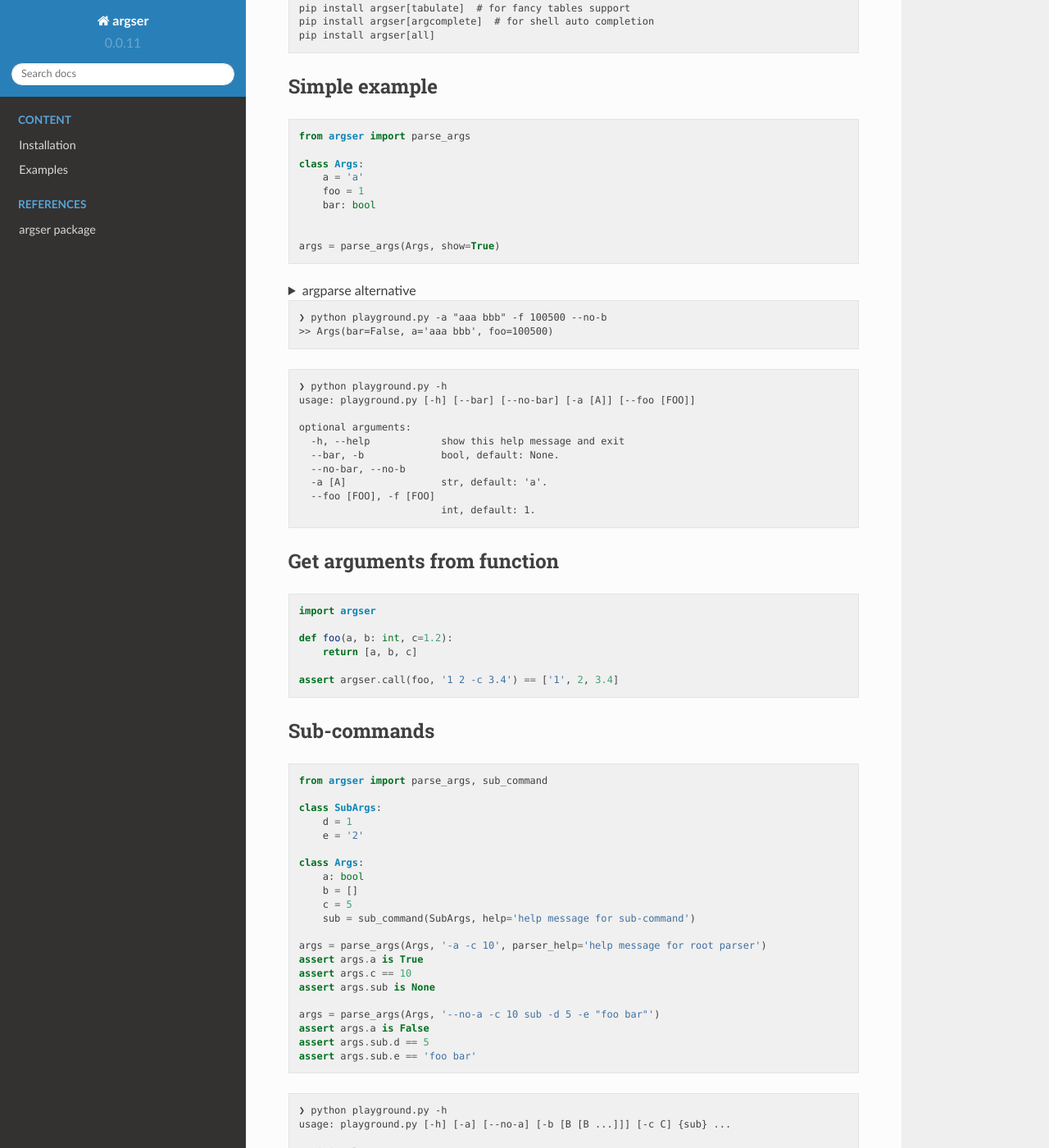
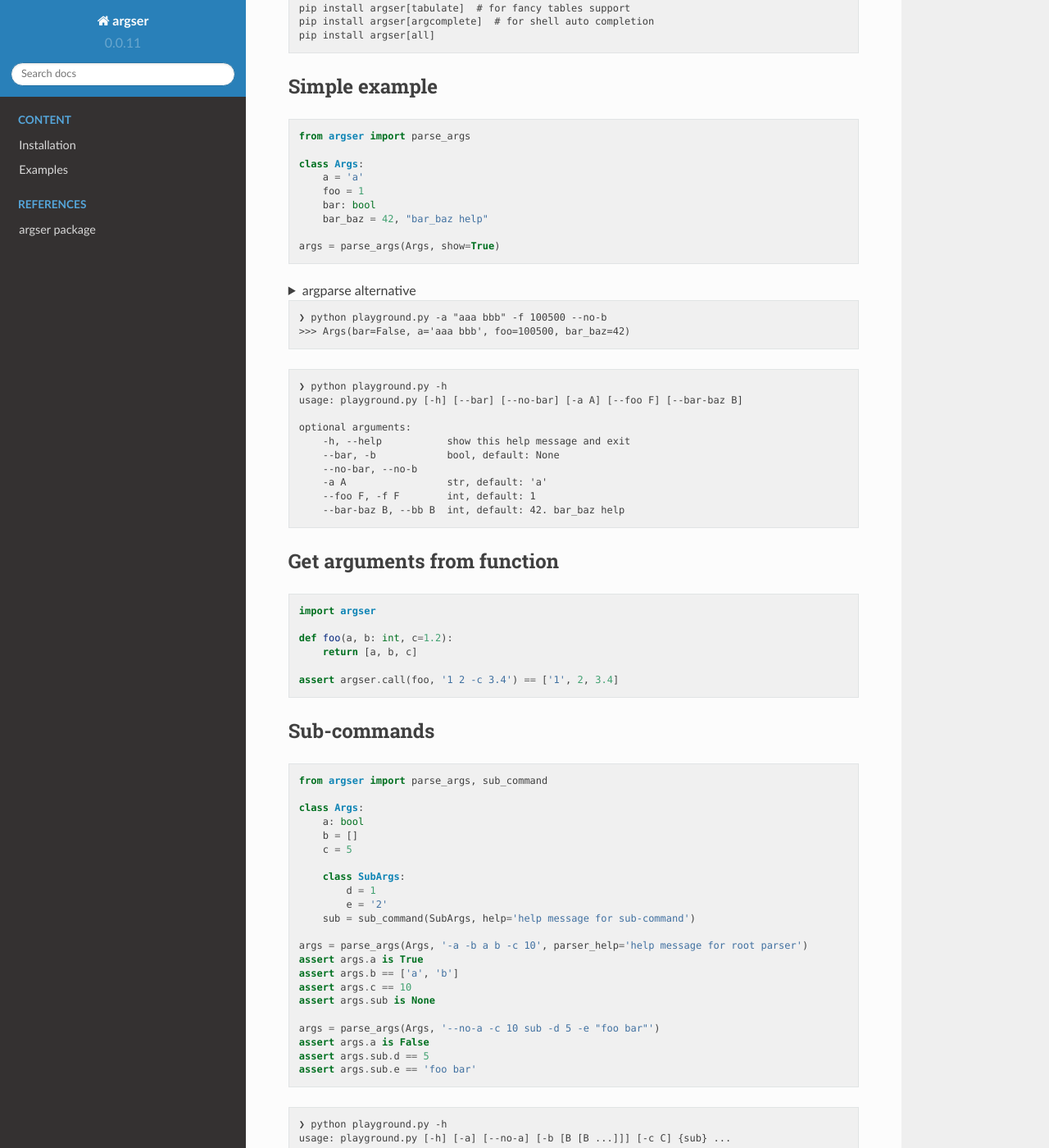
Before and after one commit to vanyakosmos/argser, a Sphinx documentation site: the page built from docs/source/index.rst, in a window 1280 px wide and 1400 px high, scrolled down 707 px. Shown: the whole window at 82% size. Built offline with Sphinx 7.4.7 and the Read the Docs theme 2.0.0, drawn with Linux system fonts in a browser that asks for light colours.

````diff
--- a/README.md
+++ b/README.md
@@ -44,7 +45,7 @@ class Args:
     a = 'a'
     foo = 1
     bar: bool
-
+    bar_baz = 42, "bar_baz help"
 
 args = parse_args(Args, show=True)
 ```
@@ -61,6 +62,7 @@ parser.add_argument('--foo', '-f', dest='foo', type=int, default=1, help="int, d
 parser.add_argument('--bar', '-b', dest='bar', action='store_true', help="bool, default: None")
 parser.add_argument('--no-bar', '--no-b', dest='bar', action='store_false')
 parser.set_defaults(bar=None)
+parser.add_argument('--bar-baz', dest='bar_baz', default=42, help="int, default: 42. bar_baz help")
 
 args = parser.parse_args()
 print(args)
@@ -69,20 +71,20 @@ print(args)
 
 ```text
 ❯ python playground.py -a "aaa bbb" -f 100500 --no-b
->> Args(bar=False, a='aaa bbb', foo=100500)
+>>> Args(bar=False, a='aaa bbb', foo=100500, bar_baz=42)
 ```
 
 ```text
 ❯ python playground.py -h
-usage: playground.py [-h] [--bar] [--no-bar] [-a [A]] [--foo [FOO]]
+usage: playground.py [-h] [--bar] [--no-bar] [-a A] [--foo F] [--bar-baz B]
 
 optional arguments:
-  -h, --help            show this help message and exit
-  --bar, -b             bool, default: None.
-  --no-bar, --no-b
-  -a [A]                str, default: 'a'.
-  --foo [FOO], -f [FOO]
-                        int, default: 1.
+    -h, --help           show this help message and exit
+    --bar, -b            bool, default: None
+    --no-bar, --no-b
+    -a A                 str, default: 'a'
+    --foo F, -f F        int, default: 1
+    --bar-baz B, --bb B  int, default: 42. bar_baz help
 ```
 
 
@@ -103,18 +105,19 @@ assert argser.call(foo, '1 2 -c 3.4') == ['1', 2, 3.4]
 ```python
 from argser import parse_args, sub_command
 
-class SubArgs:
-    d = 1
-    e = '2'
-
 class Args:
     a: bool
     b = []
     c = 5
+
+    class SubArgs:
+        d = 1
+        e = '2'
     sub = sub_command(SubArgs, help='help message for sub-command')
 
-args = parse_args(Args, '-a -c 10', parser_help='help message for root parser')
+args = parse_args(Args, '-a -b a b -c 10', parser_help='help message for root parser')
 assert args.a is True
+assert args.b == ['a', 'b']
 assert args.c == 10
 assert args.sub is None
 
--- a/docs/source/modules/argser.rst
+++ b/docs/source/modules/argser.rst
@@ -8,6 +8,7 @@ Submodules
 
    argser.display
    argser.fields
+   argser.formatters
    argser.parse_func
    argser.parser
    argser.utils
````
Also changed, not shown: other parts of README.md (+5 -4 lines), CHANGELOG.md (+1 -0 lines), docs/source/examples.rst (+30 -0 lines), docs/source/modules/argser.formatters.rst (added, +7 -0 lines).
